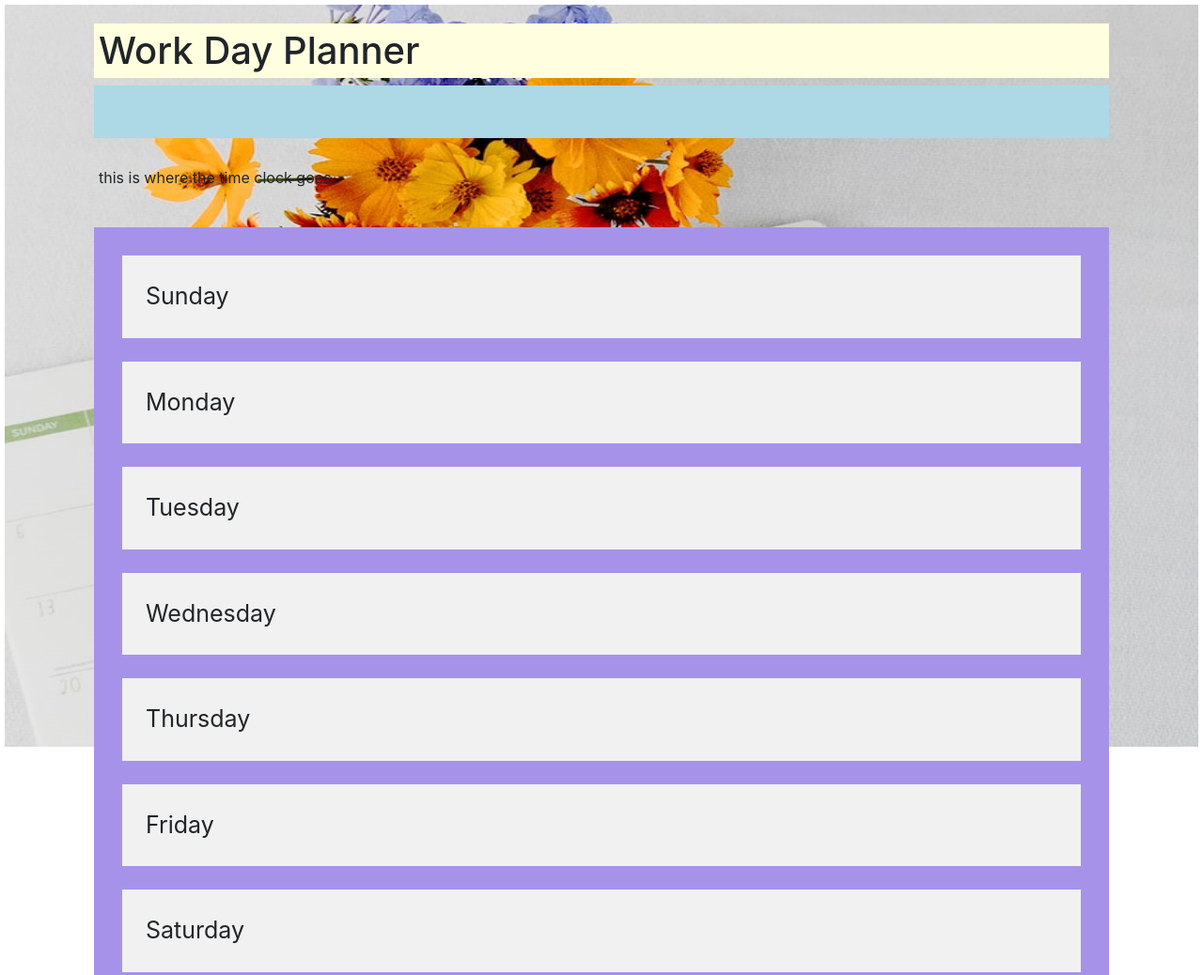
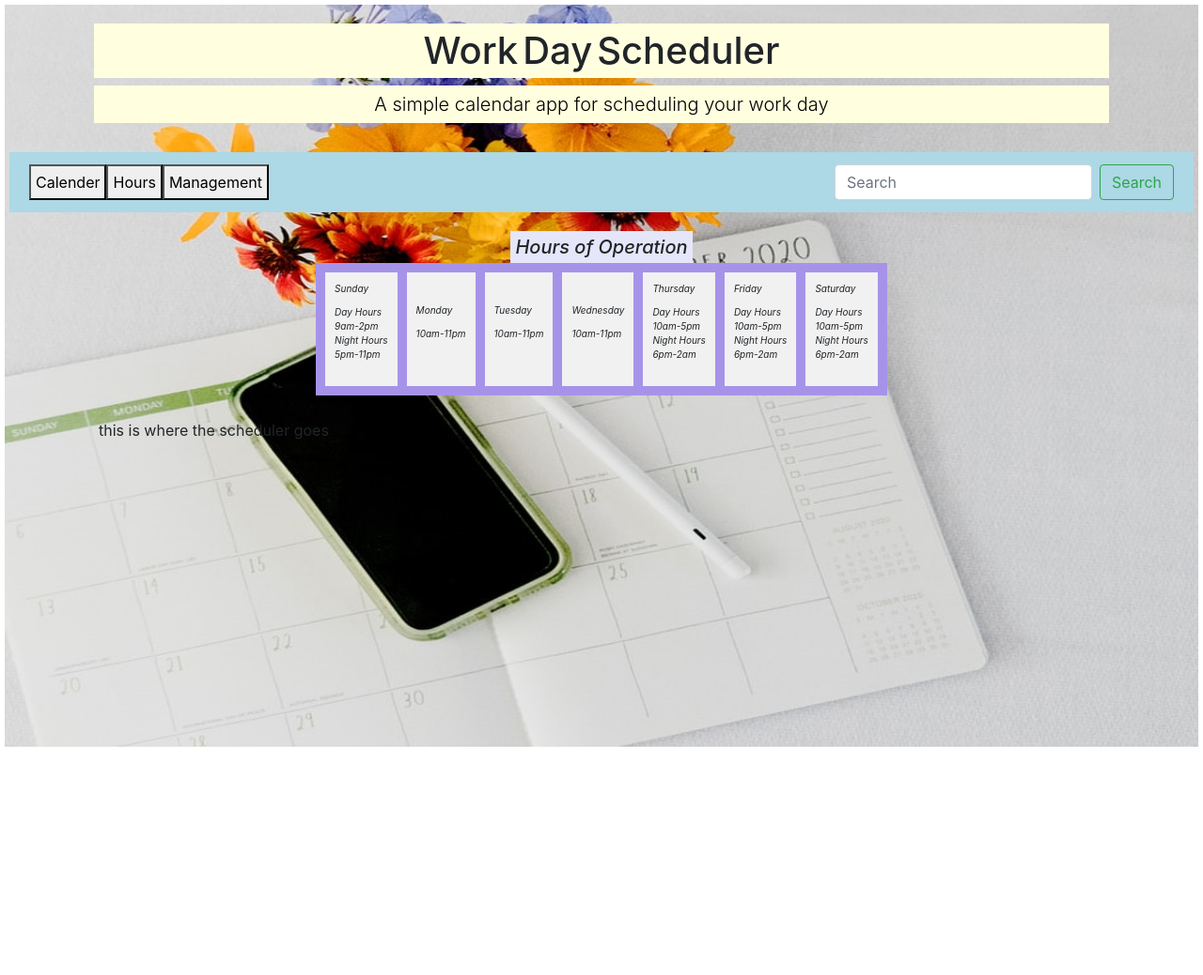
Before and after one commit to VSLG2020/WorkDayScheduler, a plain HTML site: page index.html in a window 1280 px wide. Shown: the top 1038 px of the page at 94% size. After the commit the page ends 800 px from the top, so only its background shows below. Drawn offline with nearby package versions, Linux system fonts and the light colour scheme.

Commit message:
update code

```diff
--- a/assets/css/style.css
+++ b/assets/css/style.css
@@ -13,13 +13,36 @@
     z-index: 0;
 }
 
-nav {
-    display: cover; background-color: lightblue; padding: 1px;
+}
+.btn-group button {
+    background-color: #8db3be;
+    border: 1px solid rgb(71, 104, 98);
+    margin: 5px;
+    color: white;
+    padding: 8px 10px;
+    cursor: pointer; /* Pointer/hand icon */
+    float: left; /* Float the buttons side by side */
+  }
 
+.form-inline {
+    color: white;
+    border-color: solid rgb(71, 104, 98);
 }
+.btn-group:after {
+    content: "";
+    clear: both;
+    display: table;
+  }
+  .btn-group button:hover {
+    background-color:green;
+  }
 
 h1 {
-    background-color: lightyellow; border: 2px; border-color: black; font-display: large;
+    text-align: center;
+    background-color: lightyellow;
+    border: 2px;
+    border-color: black;
+     font-display: large;
 }
 .header {
   text-align: center; font-size: x-large; color: blue; background-color: darkgrey;
@@ -27,14 +50,45 @@ h1 {
   text-align: center;
 }
 
+nav {
+    display: inline-block; background-color: lightblue; padding: 1px;
+
+}
+
+.lead {
+    font-size: 20px;
+    font-weight: 300;
+    color: black;
+    text-align: center;
+    background-color: lightyellow;
+}
+
+h2 {
+    font-size: 20px;
+    background-color: lavender;
+    font-style: oblique;
+    width: fit-content;
+    text-align: center;
+    margin: auto;
+}
 
   .flex-container {
     justify-content: center;
+    display: flex;
+    width: fit-content;
+    float: center;
     background-color: rgb(166, 147, 233);
+    margin: auto;
   }
   .flex-container > div {
+    align-content: center;
     background-color: #f1f1f1;
-    margin: 25px;
-    padding: 25px;
-    font-size: 25px;
+    margin: 5px;
+    padding: 5px;
+    font-size: 15px;}
+
+  #WD {
+      font-style: italic;
+      font-size: 10px;
+      text-align: left;
   }
--- a/assets/js/script.js
+++ b/assets/js/script.js
@@ -0,0 +1,37 @@
+var today = new Date();
+
+
+
+$(document).ready(function() {
+    clockUpdate();
+    setInterval(clockUpdate, 1000);
+  })
+
+
+  function clockUpdate() {
+    var date = new Date();
+    $('.digital-clock');
+    function addZero(x) {
+      if (x < 10) {
+        return x = '0' + x;
+      } else {
+        return x;
+      }
+    }
+
+    function twelveHour(x) {
+      if (x > 12) {
+        return x = x - 12;
+      } else if (x == 0) {
+        return x = 12;
+      } else {
+        return x;
+      }
+    }
+
+    var h = addZero(twelveHour(date.getHours()));
+    var m = addZero(date.getMinutes());
+    var s = addZero(date.getSeconds());
+
+    $('.digital-clock').text(h + ':' + m + ':' + s)
+  }
--- a/index.html
+++ b/index.html
@@ -1,68 +1,98 @@
-<!DOCTYPE html>
-<html lang="en-us">
+<html lang="en">
+
 <head>
     <meta charset="UTF-8" />
-    <meta name="viewport" content="width=device-width, initial-scale=1.0">
-    <title>Work Scheduler</title>
-    <link rel="stylesheet" href="./assets/css/style.css">
-    <link rel="stylesheet" href="https://cdn.jsdelivr.net/npm/bootstrap@4.5.3/dist/css/bootstrap.min.css" integrity="sha384-TX8t27EcRE3e/ihU7zmQxVncDAy5uIKz4rEkgIXeMed4M0jlfIDPvg6uqKI2xXr2" crossorigin="anonymous">
-    <script src="https://cdnjs.cloudflare.com/ajax/libs/jquery/3.5.0/jquery.min.js" integrity="sha256-xNzN2a4ltkB44Mc/Jz3pT4iU1cmeR0FkXs4pru/JxaQ=" crossorigin="anonymous"></script>
-    <script src="https://cdn.jsdelivr.net/npm/bootstrap@4.5.3/dist/js/bootstrap.bundle.min.js" integrity="sha384-ho+j7jyWK8fNQe+A12Hb8AhRq26LrZ/JpcUGGOn+Y7RsweNrtN/tE3MoK7ZeZDyx" crossorigin="anonymous"></script>
-    <script src="./assets/js/script.js"></script>
+    <meta name="viewport" content="width=device-width, initial-scale=1.0" />
+    <meta http-equiv="X-UA-Compatible" content="ie=edge" />
+    <link rel="stylesheet" href="https://stackpath.bootstrapcdn.com/bootstrap/4.3.1/css/bootstrap.min.css" />
+    <link rel="stylesheet" href="https://use.fontawesome.com/releases/v5.8.1/css/all.css"
+        integrity="sha384-50oBUHEmvpQ+1lW4y57PTFmhCaXp0ML5d60M1M7uH2+nqUivzIebhndOJK28anvf" crossorigin="anonymous" />
+    <link href="https://fonts.googleapis.com/css?family=Open+Sans&display=swap" rel="stylesheet" />
+    <link rel="stylesheet" href="./assets/css/style.css" />
+    <title>Work Day Scheduler</title>
+
+
 </head>
 
 
+<body>
+    <script src="https://code.jquery.com/jquery.js"></script>
+    <img id="background-img" class="bg" src="./assets/images/flower-calender.png" alt>
 
-  <body>
-    <img id="background-img" class="bg" src="./assets/images/flower-calender.png" alt>
     <header>
         <div class="container">
             <div class="col lg 8">
-                <h1>Work Day Planner</h1>
+                <h1>Work<span class="seo">Day</span>Scheduler</h1>
+                <p class="lead">A simple calendar app for scheduling your work day</p>
+            </div>
+        </div>
+    </header>
     <nav class="navbar">
-                    <button class="navbar-toggler" type="button" data-toggle="collapse" data-target="#navbarTogglerDemo01" aria-controls="navbarTogglerDemo01" aria-expanded="false" aria-label="Toggle navigation">
-                      <span class="navbar-toggler-icon"></span>
-                    </button>
-                    <div class="collapse navbar-collapse" id="navbarTogglerDemo01">
-                        <button id="Planner">Planner</button>
-                      <ul class="navbar-nav mr-auto mt-2 mt-lg-0">
-                        <li class="nav-item active">
-                            <button id="BH">Business Hours</button>
-                        </li>
-                        <li class="nav-item">
-                          <a class="nav-link" href="#">link</a>
-                        </li>
-                      </ul>
+        <div class="btn-group">
+            <button>Calender</button>
+            <button>Hours</button>
+            <button>Management</button>
+        </div>
         <form class="form-inline my-2 my-lg-0">
             <input class="form-control mr-sm-2" type="search" placeholder="Search" aria-label="Search">
             <button class="btn btn-outline-success my-2 my-sm-0" type="submit">Search</button>
         </form>
 </div>
 </nav>
+<!--date-->
+    <div class="container">
+        <script>
+            var today = new Date();
+            var date = today.getFullYear() + '-' + (today.getMonth() + 1) + '-' + today.getDate();
+        </script>
+    </div>
+<!--chart-->
+    <div class="container">
+        <div id="Chart" class="col lg ">
+            <h2>Hours of Operation</h2>
+            <div class="flex-container">
+                <div id="WD" class="Sunday">
+                    <header>Sunday</header>
+                    <p>Day Hours <br>
+                        9am-2pm<br>
+                        Night Hours <br>
+                        5pm-11pm</p>
+                </div>
+                <div id="WD" class="Monday">
+                    <header>Monday</header>
+                    <p>10am-11pm</p>
+                </div>
+                <div id="WD" class="Tuesday">
+                    <header>Tuesday</header>
+                    <p>10am-11pm</p>
+                </div>
+                <div id="WD" class="Wednesday">
+                    <header>Wednesday</header>
+                    <p>10am-11pm</p>
+                </div>
+
+                <div id="WD" class="Thursday">
+                    <header>Thursday</header>
+                    <p>Day Hours <br>
+                        10am-5pm <br> Night Hours <br> 6pm-2am </p>
+                </div>
+                <div id="WD" class="Friday">
+                    <header>Friday</header>
+                    <p>Day Hours <br>
+                        10am-5pm <br> Night Hours <br> 6pm-2am </p>
+                </div>
+                <div id="WD" class="Saturday">
+                    <header>Saturday</header>
+                    <p>Day Hours <br>
+                        10am-5pm <br> Night Hours <br> 6pm-2am </p>
                 </div>
             </div>
-    </header>
-
-
-
-    <div class="container">
-        <div class="col lg ">
-            <p>this is where the time clock goes</p>
         </div>
     </div>
+<!--Scheduler-->
         <div class="container">
-        <div class="col lg 8">
-    <div class="flex-container">
-        <div>Sunday</div>
-        <div>Monday</div>
-        <div>Tuesday</div>
-        <div>Wednesday</div>
-        <div>Thursday</div>
-        <div>Friday</div>
-        <div>Saturday</div>
-      </div>
-      </div>
+            <div class="col lg 12">
+                <p>this is where the scheduler goes</p>
+</body>
 
-
-</body>
 </html>
```
Lines whose indentation alone changed are shown as unchanged.
